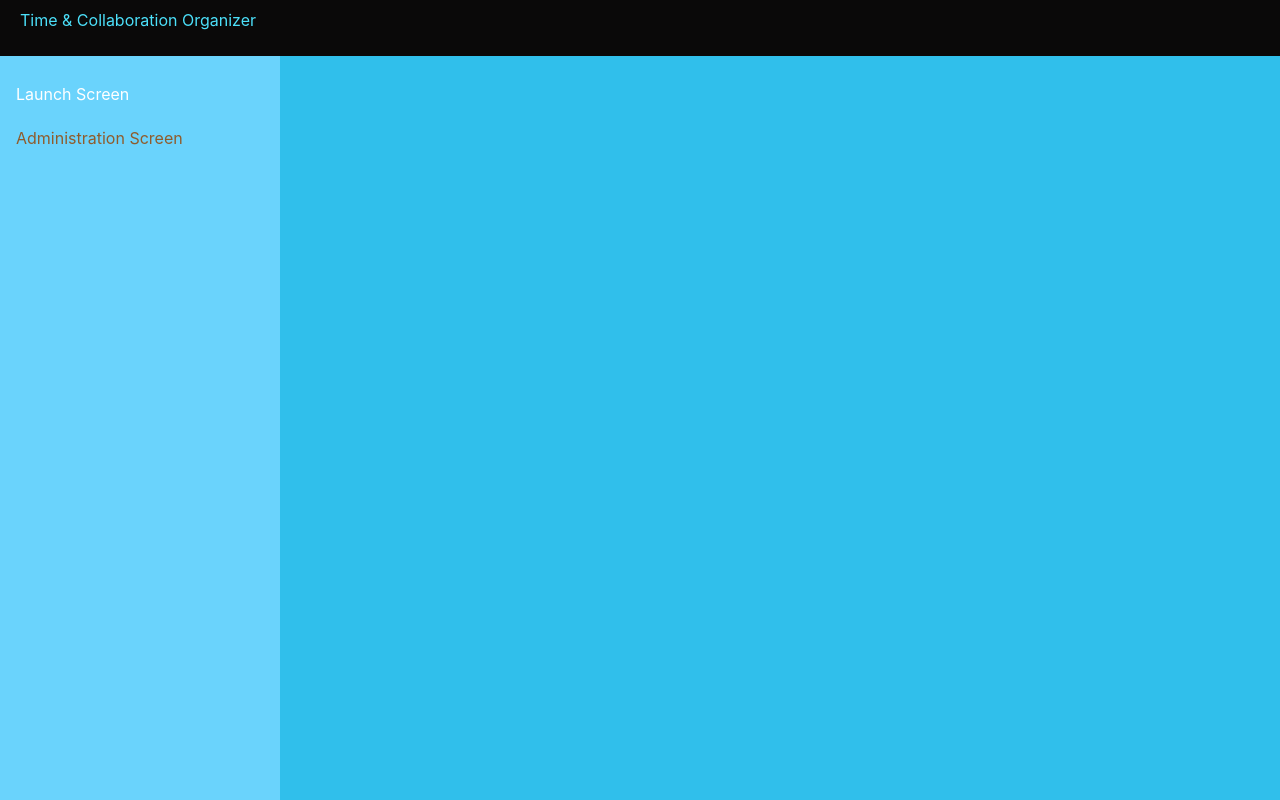
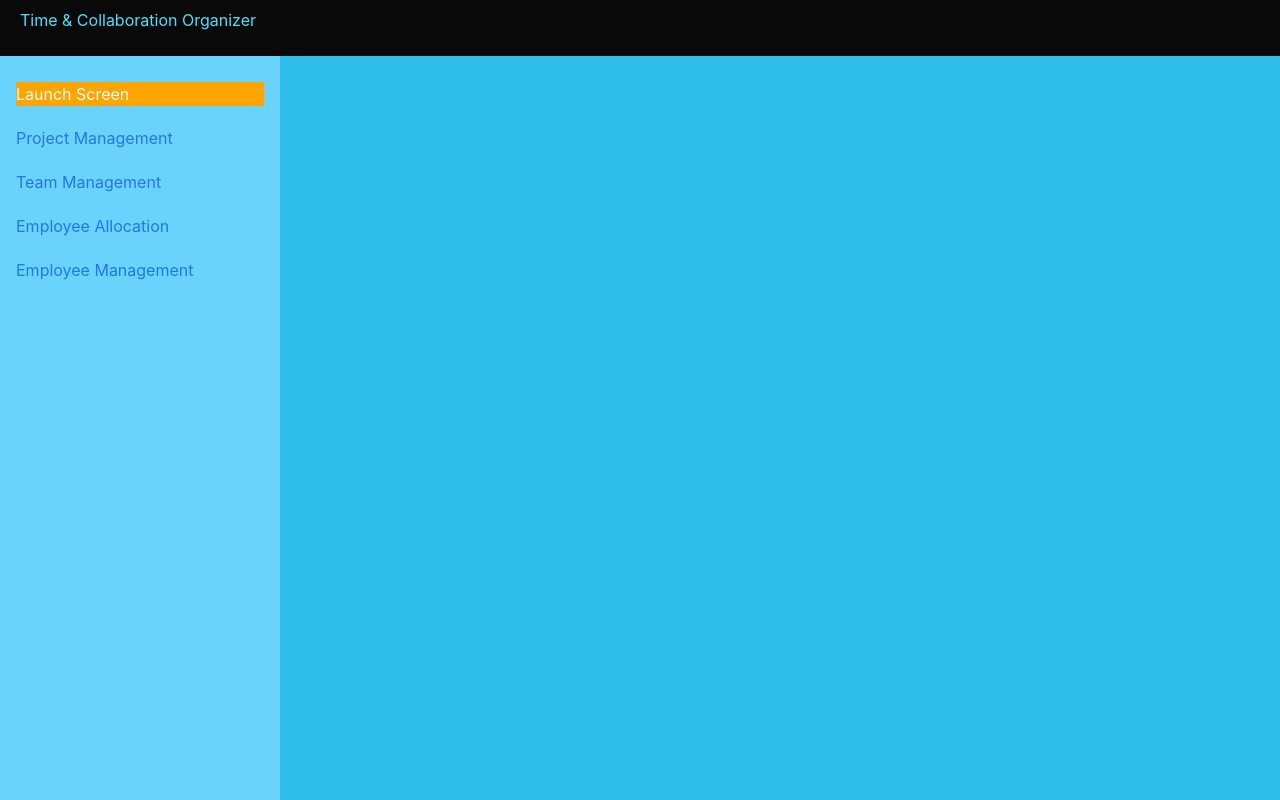
Before and after one commit to cmartells1/Taco-Time, a React (Create React App) app in the folder taco-time-frontend/: page / in a window 1280 px wide. Built offline with nearby package versions, Linux system fonts and the light colour scheme; the HTML template or start-up script is replaced by a standard one.

Commit message:
workking

```diff
--- a/taco-time-frontend/src/components/Navigation/NavigationItems/NavigationItem/NavigationItem.module.css
+++ b/taco-time-frontend/src/components/Navigation/NavigationItems/NavigationItem/NavigationItem.module.css
@@ -6,7 +6,7 @@
 }
 
 .NavigationItem a {
-	color: #8f5c2c;
+	color: #2277e6;
 	text-decoration: none;
 	width: 100%;
 	box-sizing: border-box;
@@ -17,4 +17,6 @@
 .NavigationItem a:active,
 .NavigationItem a.active {
 	color: white;
+	background: orange;
+	width: 100%;
 }
--- a/taco-time-frontend/src/components/Navigation/NavigationItems/NavigationItems.js
+++ b/taco-time-frontend/src/components/Navigation/NavigationItems/NavigationItems.js
@@ -2,14 +2,23 @@ import React from 'react';
 
 import classes from './NavigationItems.module.css';
 import NavigationItem from './NavigationItem/NavigationItem';
-import { Dropdown } from 'react-bootstrap';
 
 const navigationItems = props => (
-	<ul className={classes.NavigationItems}>
-		<NavigationItem link='/'>Launch Screen</NavigationItem>
-		<Dropdown></Dropdown>
-		<NavigationItem link='/admin'>Administration Screen</NavigationItem>
-	</ul>
+	<div>
+		<ul className={classes.NavigationItems}>
+			<NavigationItem link='/'>Launch Screen</NavigationItem>
+			<NavigationItem link='/project-management'>
+				Project Management
+			</NavigationItem>
+			<NavigationItem link='/team-management'>Team Management</NavigationItem>
+			<NavigationItem link='/employee-allocation'>
+				Employee Allocation
+			</NavigationItem>
+			<NavigationItem link='/employee-management'>
+				Employee Management
+			</NavigationItem>
+		</ul>
+	</div>
 );
 
 export default navigationItems;
```
Also changed, not shown: 2 other files (tests, documents, lock files or other folders).
